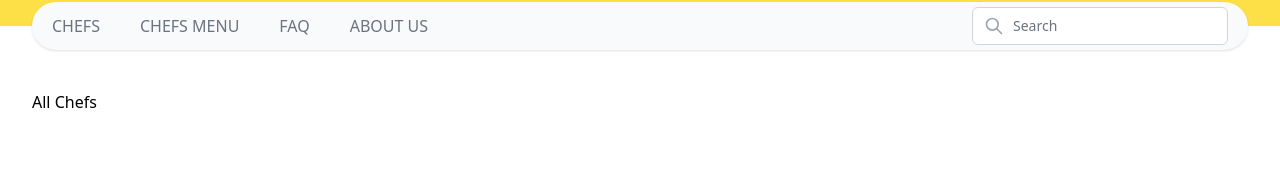
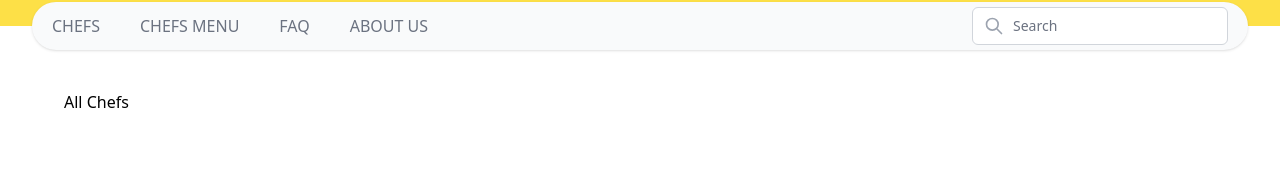
Before and after one commit to denis-rim/kotichefs, a React (Create React App) app in the folder client/: page /chefs in a window 1280 px wide. Shown: the part 202-382 px from the top of the page. Built offline with nearby package versions, Linux system fonts and the light colour scheme.

Commit message:
Refactor routes in App, add Link instead of hyperlink in ProductCard component

```diff
--- a/client/src/App.tsx
+++ b/client/src/App.tsx
@@ -3,13 +3,14 @@ import { BrowserRouter as Router, Route, Routes } from "react-router-dom";
 import { HelmetProvider } from "react-helmet-async";
 
 import Home from "./routes/home";
+import AllChefs from "./routes/all-chefs";
+import ProductsPage from "./routes/products";
+import ProductPage from "./routes/product";
+
 import Layout from "./components/Layout/Layout";
-import AllChefs from "./routes/all-chefs";
 
 const LoginPage = React.lazy(() => import("./routes/login"));
 const RegisterPage = React.lazy(() => import("./routes/register"));
-const ProductPage = React.lazy(() => import("./routes/product"));
-const ProductsPage = React.lazy(() => import("./routes/products"));
 const CreatePage = React.lazy(() => import("./routes/create"));
 const NotFoundPage = React.lazy(() => import("./routes/404"));
 
@@ -22,7 +23,7 @@ function App() {
             <Route element={<Layout />}>
               <Route path="/" element={<Home />} />
 
-               {/*Auth routes */}
+              {/*Auth routes */}
               <Route path="login" element={<LoginPage />} />
               <Route path="register" element={<RegisterPage />} />
 
@@ -32,7 +33,7 @@ function App() {
                 <Route path=":productId" element={<ProductPage />} />
               </Route>
 
-              <Route path='chefs' element={<AllChefs/>} />
+              <Route path="chefs" element={<AllChefs />} />
 
               {/* Chefs routes */}
               <Route path="create" element={<CreatePage />} />
--- a/client/src/components/ProductList/ProductCard.tsx
+++ b/client/src/components/ProductList/ProductCard.tsx
@@ -1,5 +1,7 @@
 import React from "react";
+import { Link } from "react-router-dom";
 import { StarIcon } from "@heroicons/react/solid";
+
 import { ProductModel } from "../../services/api/handlers/product";
 
 function classNames(...classes: string[]) {
@@ -18,10 +20,10 @@ function ProductCard({ product }: { product: ProductModel }) {
       </div>
       <div className="pt-10 pb-4 text-center">
         <h3 className="text-sm font-medium text-gray-900">
-          <a href={`/products/${product._id}`}>
+          <Link to={`/products/${product._id}`}>
             <span aria-hidden="true" className="absolute inset-0" />
             {product.name}
-          </a>
+          </Link>
         </h3>
         <div className="mt-3 flex flex-col items-center">
           <p className="sr-only">{product.rating} out of 5 stars</p>
--- a/client/src/routes/all-chefs.tsx
+++ b/client/src/routes/all-chefs.tsx
@@ -1,11 +1,13 @@
 import React from "react";
 
+import Container from "../components/Layout/Container";
+
 function AllChefs() {
-    return (
-        <div>
-            <h1>All Chefs</h1>
-        </div>
-    )
+  return (
+    <Container>
+      <h1>All Chefs</h1>
+    </Container>
+  );
 }
 
 export default AllChefs;
```
